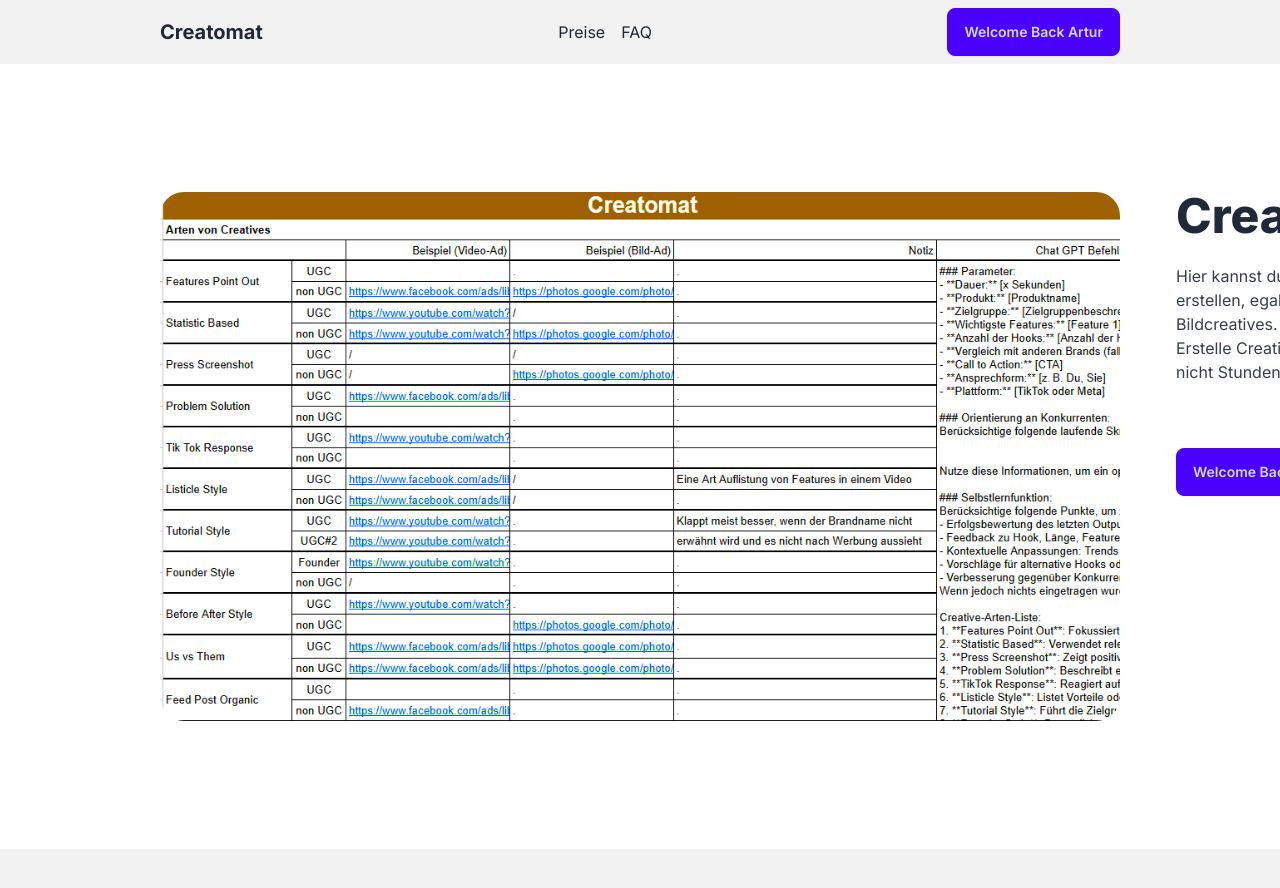
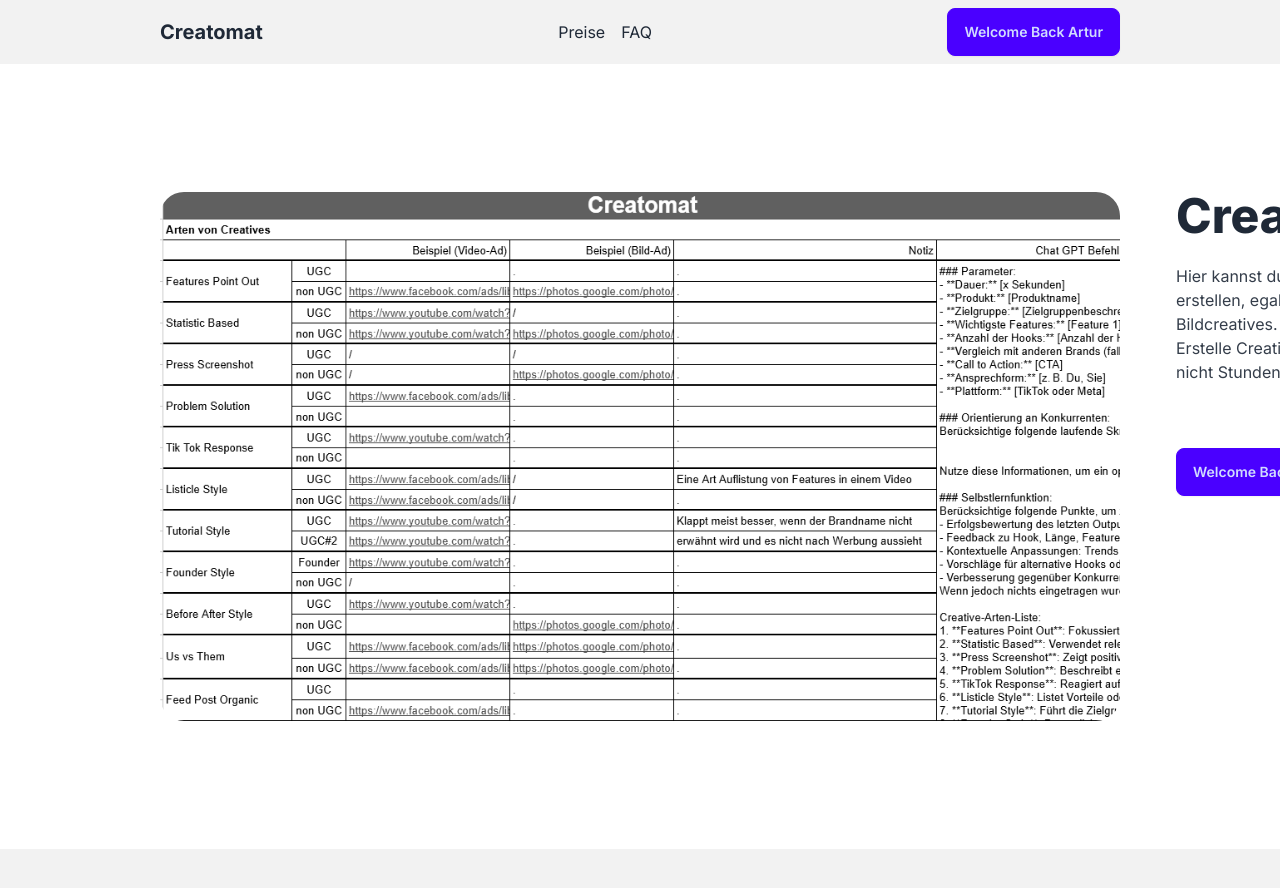
Before and after one commit to jahustleracademy/creatomat, a Next.js app: page / in a window 1280 px wide. Shown: the top 888 px of the page. Built offline with nearby package versions, Linux system fonts and the light colour scheme.

Commit message:
remove unused import

```diff
--- a/app/dashboard/page.js
+++ b/app/dashboard/page.js
@@ -1,5 +1,4 @@
 import ButtonBackRoute from "@/components/ButtonBackRoute";
-import Image from "next/image";
 
 export default function Dashboard() {
   return (
--- a/app/page.js
+++ b/app/page.js
@@ -7,7 +7,6 @@ import product_demo from "@/public/assets/product_demo.png";
 export default function Home() {
   const isLoggedIn = true;
   const name = "Artur";
-  const greetings = `Hallo ${isLoggedIn ? name : "Creative-Experte"}`;
   const pricingFeaturesList = [
     "Creative Skripte in Sekunden und nicht Stunden",
     "Unendliche Anzahl an Creatives",
@@ -39,7 +38,7 @@ export default function Home() {
         <Image
           src={product_demo}
           alt="Product demo"
-          className="rounded-3xl saturate-200"
+          className="rounded-3xl grayscale"
         />
         <div>
           <h1 className="text-4xl lg:text-5xl font-extrabold mb-6">
```
